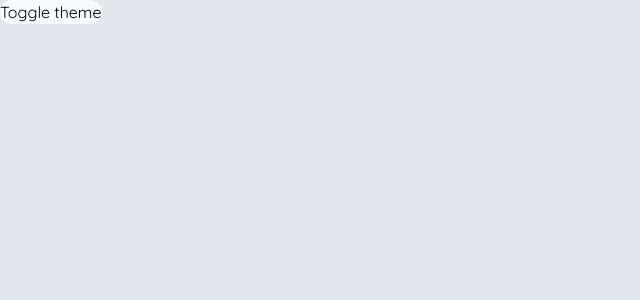
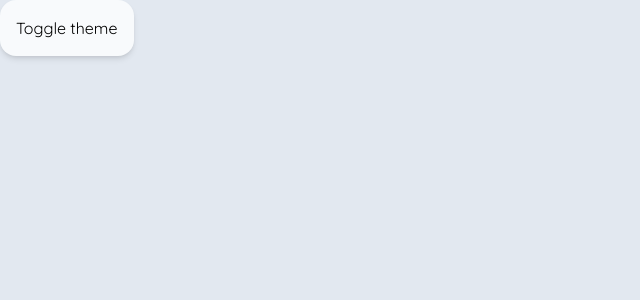
Before and after one commit to luizffgv/phasmoo, a Next.js app: page / in a window 1280 px wide. Shown: the top 300 px of the page, without its empty margins (0-640 px from the left). Built offline with nearby package versions, Linux system fonts and the light colour scheme.

Commit message:
Add shadow and padding to Card

```diff
--- a/src/app/_components/card.tsx
+++ b/src/app/_components/card.tsx
@@ -1,6 +1,6 @@
 export default function Card({ children }: { children?: React.ReactNode }) {
   return (
-    <div className="w-fit bg-slate-50 dark:bg-slate-700 rounded-2xl">
+    <div className="w-fit p-4 bg-slate-50 dark:bg-slate-700 rounded-2xl shadow-md">
       {children}
     </div>
   );
```
